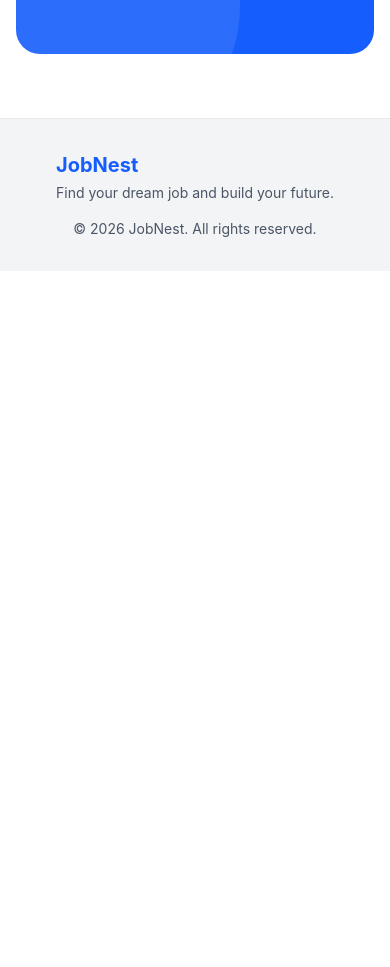
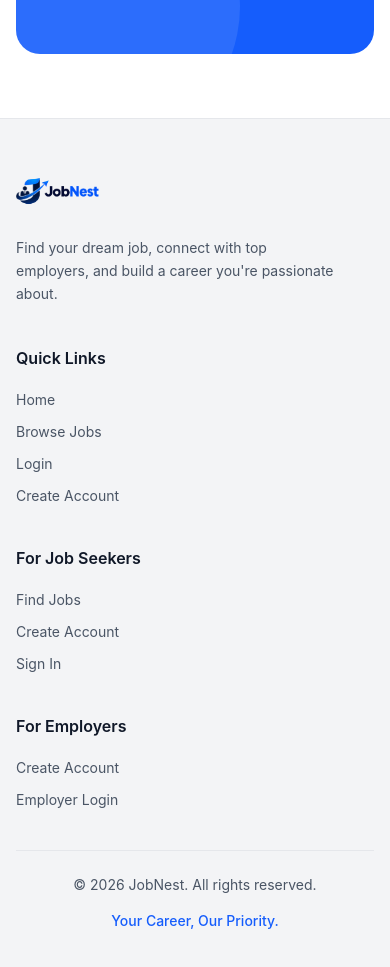
Before and after one commit to aljamiio/jobnest-job-portal, a React (Vite) app in the folder client/: page / in a window 390 px wide. Shown: the part 9028-9995 px from the top of the page. Before the commit the page ends 9299 px from the top, so only its background shows below. Built offline with nearby package versions, Linux system fonts and the light colour scheme.

Commit message:
feat: enhance responsive footer with navigation links

```diff
--- a/client/src/components/layout/Footer.jsx
+++ b/client/src/components/layout/Footer.jsx
@@ -1,30 +1,145 @@
+
+import { Link } from 'react-router-dom'
+import { useTheme } from '../../context/ThemeContext'
 
 function Footer() {
+  const { theme } = useTheme()
+
+  const currentYear = new Date().getFullYear()
+
   return (
-    <footer className="bg-gray-100 dark:bg-gray-900 text-gray-600 dark:text-gray-300 border-t border-gray-200 dark:border-gray-700 transition-colors duration-300">
-      <div className="max-w-7xl mx-auto px-4 sm:px-6 lg:px-8 py-8">
+    <footer className="bg-gray-100 dark:bg-gray-900 text-gray-600 dark:text-gray-300 border-t border-gray-200 dark:border-gray-800 transition-colors duration-300">
 
-        <div className="flex flex-col md:flex-row justify-between items-center gap-4">
+      <div className="max-w-7xl mx-auto px-4 sm:px-6 lg:px-8 py-12">
+
+        {/* Main Footer */}
+        <div className="grid grid-cols-1 sm:grid-cols-2 lg:grid-cols-4 gap-10">
 
           {/* Brand */}
           <div>
-            <h2 className="text-xl font-bold text-blue-600">
-              JobNest
-            </h2>
+            <Link to="/" className="inline-block">
+              <img
+                src={
+                  theme === 'light'
+                    ? '/jobnest-logo-light.png'
+                    : '/jobnest-logo-dark.png'
+                }
+                alt="JobNest"
+                className="h-12 w-auto max-w-[180px] object-contain"
+              />
+            </Link>
 
-            <p className="text-sm mt-1">
-              Find your dream job and build your future.
+            <p className="mt-4 text-sm leading-relaxed max-w-xs">
+              Find your dream job, connect with top employers,
+              and build a career you're passionate about.
             </p>
           </div>
 
-          {/* Copyright */}
-          <div className="text-sm">
-            © {new Date().getFullYear()} JobNest. All rights reserved.
+          {/* Quick Links */}
+          <div>
+            <h3 className="text-gray-900 dark:text-white font-semibold mb-5">
+              Quick Links
+            </h3>
+
+            <ul className="space-y-3 text-sm">
+              <li>
+                <Link to="/" className="hover:text-blue-600 dark:hover:text-blue-400 transition">
+                  Home
+                </Link>
+              </li>
+
+              <li>
+                <Link to="/jobs" className="hover:text-blue-600 dark:hover:text-blue-400 transition">
+                  Browse Jobs
+                </Link>
+              </li>
+
+              <li>
+                <Link to="/login" className="hover:text-blue-600 dark:hover:text-blue-400 transition">
+                  Login
+                </Link>
+              </li>
+
+              <li>
+                <Link to="/register" className="hover:text-blue-600 dark:hover:text-blue-400 transition">
+                  Create Account
+                </Link>
+              </li>
+            </ul>
+          </div>
+
+          {/* For Job Seekers */}
+          <div>
+            <h3 className="text-gray-900 dark:text-white font-semibold mb-5">
+              For Job Seekers
+            </h3>
+
+            <ul className="space-y-3 text-sm">
+              <li>
+                <Link to="/jobs" className="hover:text-blue-600 dark:hover:text-blue-400 transition">
+                  Find Jobs
+                </Link>
+              </li>
+
+              <li>
+                <Link to="/register" className="hover:text-blue-600 dark:hover:text-blue-400 transition">
+                  Create Account
+                </Link>
+              </li>
+
+              <li>
+                <Link to="/login" className="hover:text-blue-600 dark:hover:text-blue-400 transition">
+                  Sign In
+                </Link>
+              </li>
+            </ul>
+          </div>
+
+          {/* For Employers */}
+          <div>
+            <h3 className="text-gray-900 dark:text-white font-semibold mb-5">
+              For Employers
+            </h3>
+
+            <ul className="space-y-3 text-sm">
+              <li>
+                <Link to="/register" className="hover:text-blue-600 dark:hover:text-blue-400 transition">
+                  Create Account
+                </Link>
+              </li>
+
+              <li>
+                <Link to="/login" className="hover:text-blue-600 dark:hover:text-blue-400 transition">
+                  Employer Login
+                </Link>
+              </li>
+            </ul>
+          </div>
+
+        </div>
+
+        {/* Divider */}
+        <div className="border-t border-gray-200 dark:border-gray-700 mt-10 pt-6">
+
+          <div className="flex flex-col sm:flex-row justify-between items-center gap-4 text-sm">
+
+            <p className="text-center sm:text-left">
+              © {currentYear} JobNest. All rights reserved.
+            </p>
+
+            <Link
+              to="/"
+              className="font-medium text-blue-600 dark:text-blue-400 hover:underline"
+            >
+              Your Career, Our Priority.
+            </Link>
+
           </div>
 
         </div>
 
       </div>
+
     </footer>
   )
 }
```
